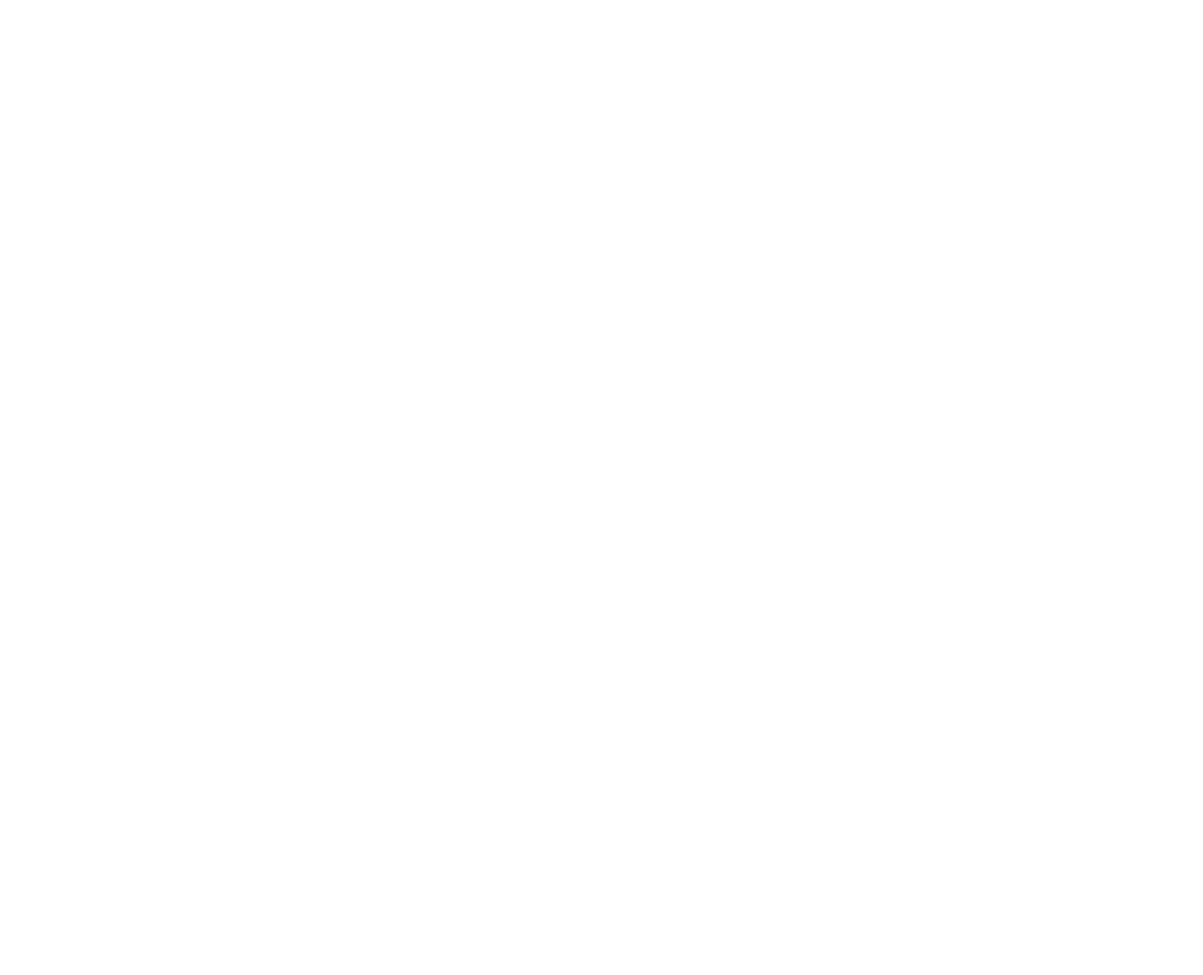
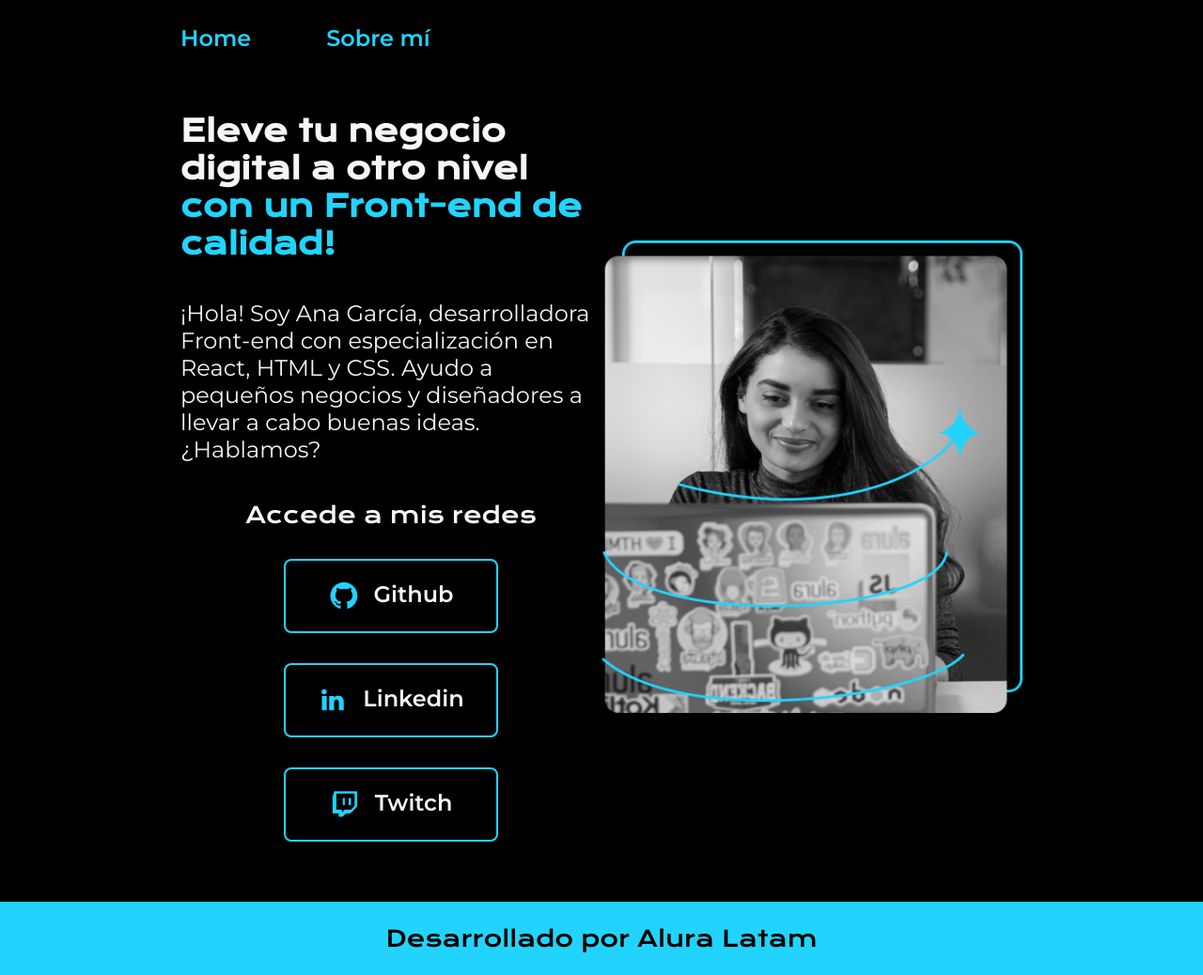
Before and after one commit to marozta/Alura-ONE-2024, a plain HTML site: page index.html in a window 1280 px wide. Shown: the whole page at 94% size. Before the commit the page ends 800 px from the top, so only its background shows below. Drawn offline with nearby package versions, Linux system fonts and the light colour scheme.

Commit message:
Proyecto del curso HTML-CSS de _Alura Latam - ONE

```diff
--- a/index.html
+++ b/index.html
@@ -1,11 +1,53 @@
 <!DOCTYPE html>
-<html lang="es">
+<html lang="es-mx">
 <head>
     <meta charset="UTF-8">
+    <meta http-equiv="X-UA-Compatible" content="IE=edge">
     <meta name="viewport" content="width=device-width, initial-scale=1.0">
-    <title>Sistema de Registro de Juegos</title>
+    <title>Portafolio</title>
+    <link rel="stylesheet" href="styles/style.css">
+
 </head>
 <body>
+    <header class="header">
+        <nav class="header__menu">
+            <a class="header__menu__link" href="index.html">Home</a>
+            <a class="header__menu__link" href="about.html">Sobre mí</a>
+        </nav>
+    </header>
+    <main class="presentacion">
+        <section class="presentacion__contenido">
+            <h1 class="presentacion__contenido__titulo">
+                Eleve tu negocio digital a otro nivel
+                <strong class="titulo-destaque">con un Front-end de calidad!
+                </strong></h1>
+                <p class="presentacion__contenido__texto">¡Hola! Soy Ana García, desarrolladora Front-end con
+                    especialización en React, HTML y CSS. Ayudo a pequeños
+                    negocios y diseñadores a llevar a cabo buenas ideas.
+                    ¿Hablamos?
 
+                </p>
+                <div class="presentacion__enlaces">
+                    <h2 class="presentacion__enlaces__subtitulo">Accede a mis redes</h2>
+                    <a class="presentacion__enlaces__link" href="https://github.com/">
+                        <img src="./assets/github.png">
+                        Github
+                    </a>
+                    <a class="presentacion__enlaces__link" href="https://linkedin.com/in/">
+                        <img src="./assets/linkedin.png">
+                        Linkedin
+                    </a>
+                    <a class="presentacion__enlaces__link" href="https://twitch.tv/">
+                        <img src="./assets/twitch.png">
+                        Twitch
+                    </a>
+                </div>
+
+        </section>
+            <img class="presentacion__imagen" src="./assets/Imagen.png" alt="Foto de Ana García desarrolando un proyecto">
+    </main>
+    <footer class="footer">
+        <p>Desarrollado por Alura Latam</p>
+    </footer>
 </body>
 </html>
--- /dev/null
+++ b/styles/style.css
@@ -0,0 +1,138 @@
+@import url('https://fonts.googleapis.com/css2?family=Krona+One&family=Montserrat:wght@400;600&display=swap');
+
+
+:root {
+    --color-primaria: #000000;
+    --color-secundaria: #F6F6F6;
+    --color-terciaria: #22D4FD;
+    --color-hover: #272727;
+
+    --fuente-krona: 'Krona One', sans-serif;
+    --fuente-montserrat: 'Montserrat', sans-serif;
+}
+
+* {
+    padding: 0;
+    margin:0;
+}
+
+body{
+    box-sizing: border-box;
+    background-color: var(--color-primaria);
+    color: var(--color-secundaria);
+}
+
+.header{
+    padding: 2% 0% 0% 15%;
+}
+
+.header__menu{
+    display: flex;
+    gap: 80px;
+}
+.header__menu__link{
+    font-family: var(--fuente-montserrat);
+    font-size: 1.5rem;
+    font-weight: 600;
+    color: var(--color-terciaria);
+    text-decoration: none;
+
+}
+
+
+
+.presentacion {
+    padding: 5% 15%;
+    display: flex;
+    align-items: center;
+    justify-content: space-between;
+}
+
+.presentacion__contenido{
+    width: 50%;
+    display: flex;
+    flex-direction: column;
+    gap: 40px;
+}
+
+
+.presentacion__contenido__titulo{
+    font-size: 2rem;
+    font-family: var(--fuente-krona);
+}
+
+.titulo-destaque {
+    color: var(--color-terciaria); ;
+}
+
+.presentacion__contenido__texto{
+    font-size: 1.5rem;
+    font-family: var(--fuente-montserrat);
+}
+
+.presentacion__enlaces{
+    display: flex;
+    flex-direction: column;
+    justify-content: space-between;
+    align-items: center;
+    gap: 32px;
+}
+
+.presentacion__enlaces__subtitulo{
+    font-family: var(--fuente-krona);
+    font-weight: 400;
+    font-size: 1.5rem;
+}
+.presentacion__enlaces__link{
+      display: flex;
+      justify-content: center;
+      gap: 16px;
+      border: 2px solid var(--color-terciaria);
+      width: 50%;
+      text-align: center;
+      border-radius: 8px;
+      font-size: 1.5rem;
+      font-weight: 600;
+      padding: 21.5px 0;
+      text-decoration: none;
+      color: var(--color-secundaria);
+      font-family: var(--fuente-montserrat);
+}
+
+.presentacion__enlaces__link:hover{
+    background-color: var(--color-hover);
+}
+
+.presentacion__imagen{
+    width: 50%;
+}
+
+.footer{
+    color:var(--color-primaria);
+    background-color: var(--color-terciaria);
+    padding: 24px;
+    text-align: center;
+    font-family: var(--fuente-krona);
+    font-size: 1.5rem;
+    font-weight: 400;
+}
+
+@media (max-width: 1200px) {
+
+    .header{
+         padding: 10%;
+    }
+    .header__menu{
+        justify-content: center;
+    }
+    .presentacion{
+        flex-direction: column-reverse;
+        padding: 5%;
+
+    }
+
+    .presentacion__contenido{
+        width: auto;
+    }
+
+}
```
Also changed, not shown: about.html (added, +42 -0 lines), assets/github.png (added), assets/imagen.png (added), assets/linkedin.png (added), assets/twitch.png (added), 1 other file.
